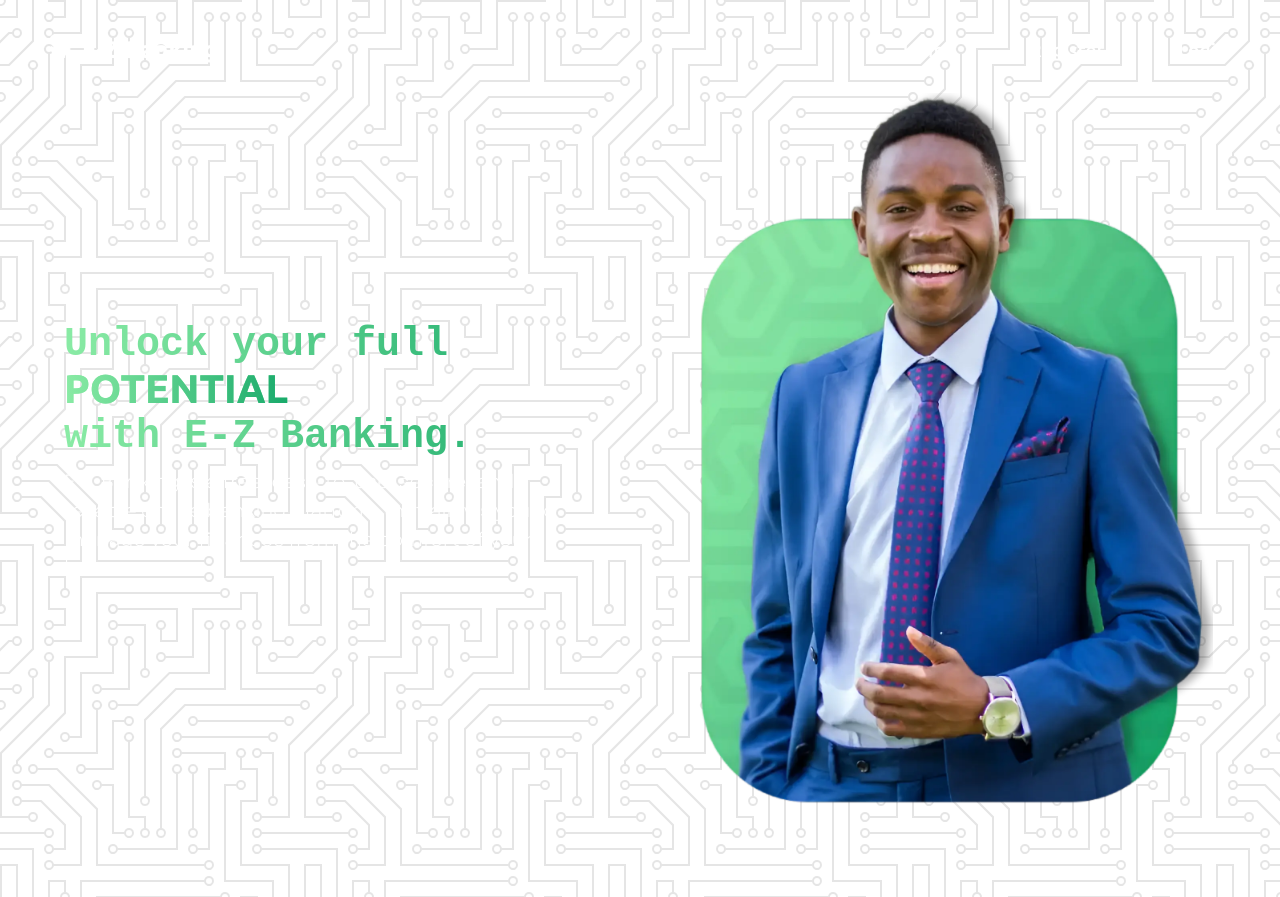
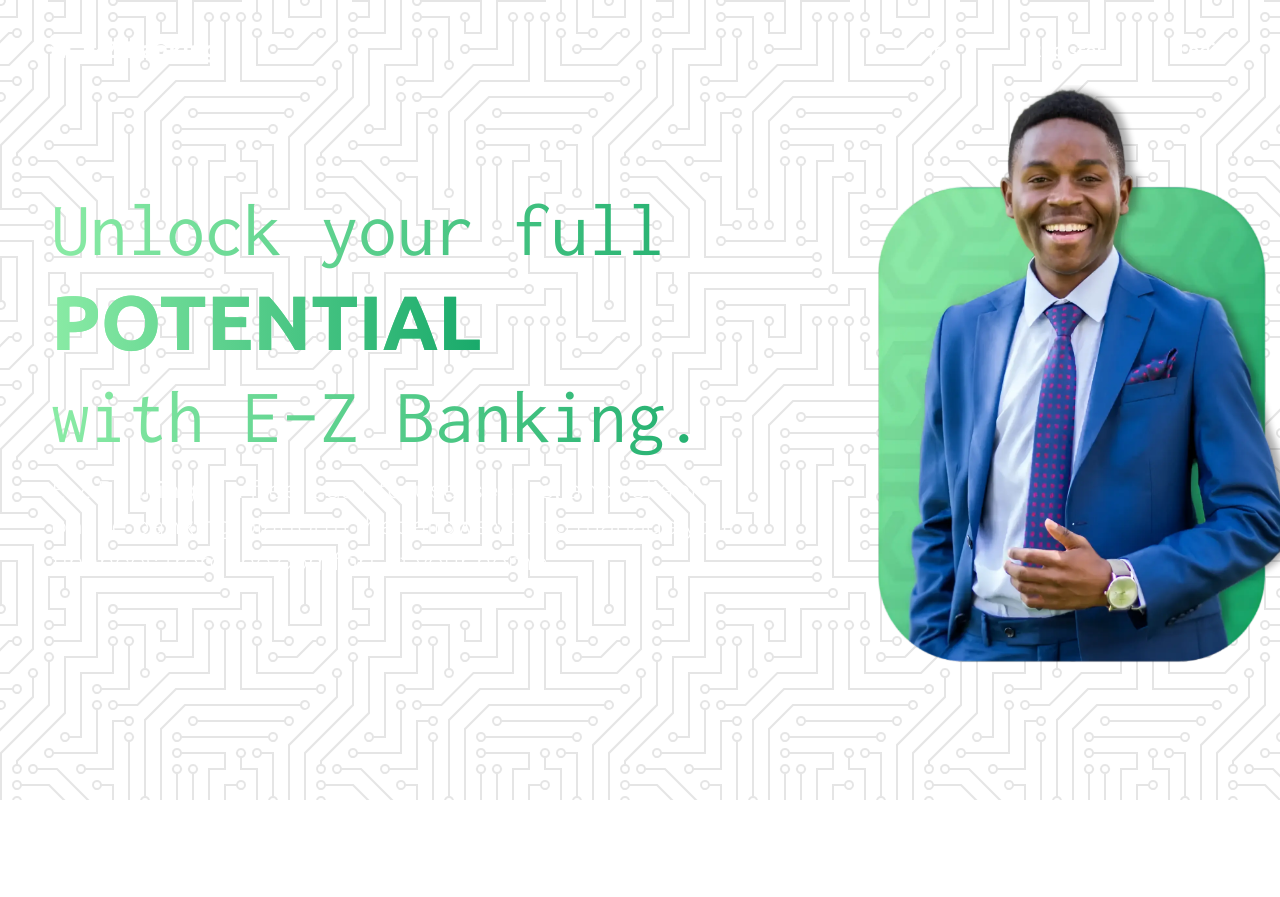
Before and after one commit to APDS7311POE-ST10144453/APDS7311-POE, a React (Vite) app in the folder client/: page / in a window 1280 px wide. After the commit the page ends 800 px from the top, so only its background shows below. Built offline with nearby package versions, Linux system fonts and the light colour scheme.

Commit message:
fixed some stuff in the landing that i didn't like

```diff
--- a/client/src/css/Home.css
+++ b/client/src/css/Home.css
@@ -5,9 +5,9 @@
 
 .home-container {
     display: flex;
-    flex-direction: column;
-    align-items: center; /* Center items vertically */
-    justify-content: center; /* Center items horizontally */
+    flex-direction: column; /* Default to column layout for mobile */
+    align-items: center;
+    justify-content: center;
     padding: 1vw;
     max-width: 1200px;
     margin: 10vh auto;
@@ -15,14 +15,28 @@
 }
 
 .text-container {
-    padding-right: 5vw;
-    margin: 0 4vw;
+    padding-right: 0;
+    margin: 0 3vw;
     margin-top: 5vh;
     text-align: center;
+    width: 100%;
 }
 
-h1 {
-    font-size: 6.5vw;
+.image-container {
+    width: 100%;
+    display: flex;
+    justify-content: center;
+    margin-top: 2vh;
+}
+
+.business-image {
+    width: 50vw;
+    height: auto;
+    max-width: 300px;
+}
+
+.h1-heading {
+    font-size: 4.8em;
     font-family: HeroMessageFont, sans-serif;
     margin-bottom: 1vh;
     line-height: 1.2;
@@ -30,7 +44,7 @@
 }
 
 .body-text {
-    font-size: 1.5vw;
+    font-size: 1.5em;
     font-family: BodyFont, sans-serif;
     max-width: 800px;
     margin: 0 auto;
@@ -42,12 +56,6 @@
     background-clip: text;
     -webkit-background-clip: text;
     -webkit-text-fill-color: transparent;
-}
-
-.business-image {
-    width: 30vw;
-    height: auto;
-    margin: 2vh 0;
 }
 
 @font-face {
@@ -65,36 +73,34 @@
     src: url(../assets/Fonts/Garet-Book.ttf) format('truetype');
 }
 
+/* For larger screens */
 @media (min-width: 768px) {
     .home-container {
         flex-direction: row;
-        justify-content: center; /* Center items horizontally */
+        justify-content: space-between;
     }
 
     .text-container {
+        flex: 0 0 60%; /* Increase the width of the text container */
         text-align: left;
+        padding-right: 5vw;
         margin-top: 0;
-        flex: 1; /* Allow text container to take available space */
+    }
+
+    .image-container {
+        flex: 0 0 35%; /* Decrease the width of the image container */
+        justify-content: flex-end;
+        margin-top: 0;
     }
 
     .business-image {
-        margin: 0;
-        flex: 1; /* Allow image to take available space */
-        display: flex;
-        justify-content: center; /* Center image horizontally */
+        width: 100%;
+        max-width: 30vw; /* Increase max-width for larger screens */
     }
 }
 
-@media (max-width: 767px) {
-    h1 {
-        font-size: 8vw; /* Larger font size for smaller screens */
-    }
-
-    .body-text {
-        font-size: 2.5vw; /* Larger font size for smaller screens */
-    }
-
+@media (min-width: 1200px) {
     .business-image {
-        width: 50vw; /* Adjust image size for smaller screens */
+        max-width: 40vw; /* Further increase max-width for very large screens */
     }
 }
--- a/client/src/pages/Home.tsx
+++ b/client/src/pages/Home.tsx
@@ -6,7 +6,7 @@
     <div className="overall-container">
       <div className="home-container">
         <div className="text-container">
-          <h1>
+          <h1 className="h1-heading">
             Unlock your full <br />
             <span className="potential">POTENTIAL</span> <br />
             with E-Z Banking.
@@ -17,7 +17,9 @@
             your home.
           </p>
         </div>
-        <img src={businessMan} alt="Business Man" className="business-image" />
+        <div className="image-container">
+    <img src={businessMan} alt="Business Man" className="business-image" />
+  </div>
       </div>
     </div>
   );
```
